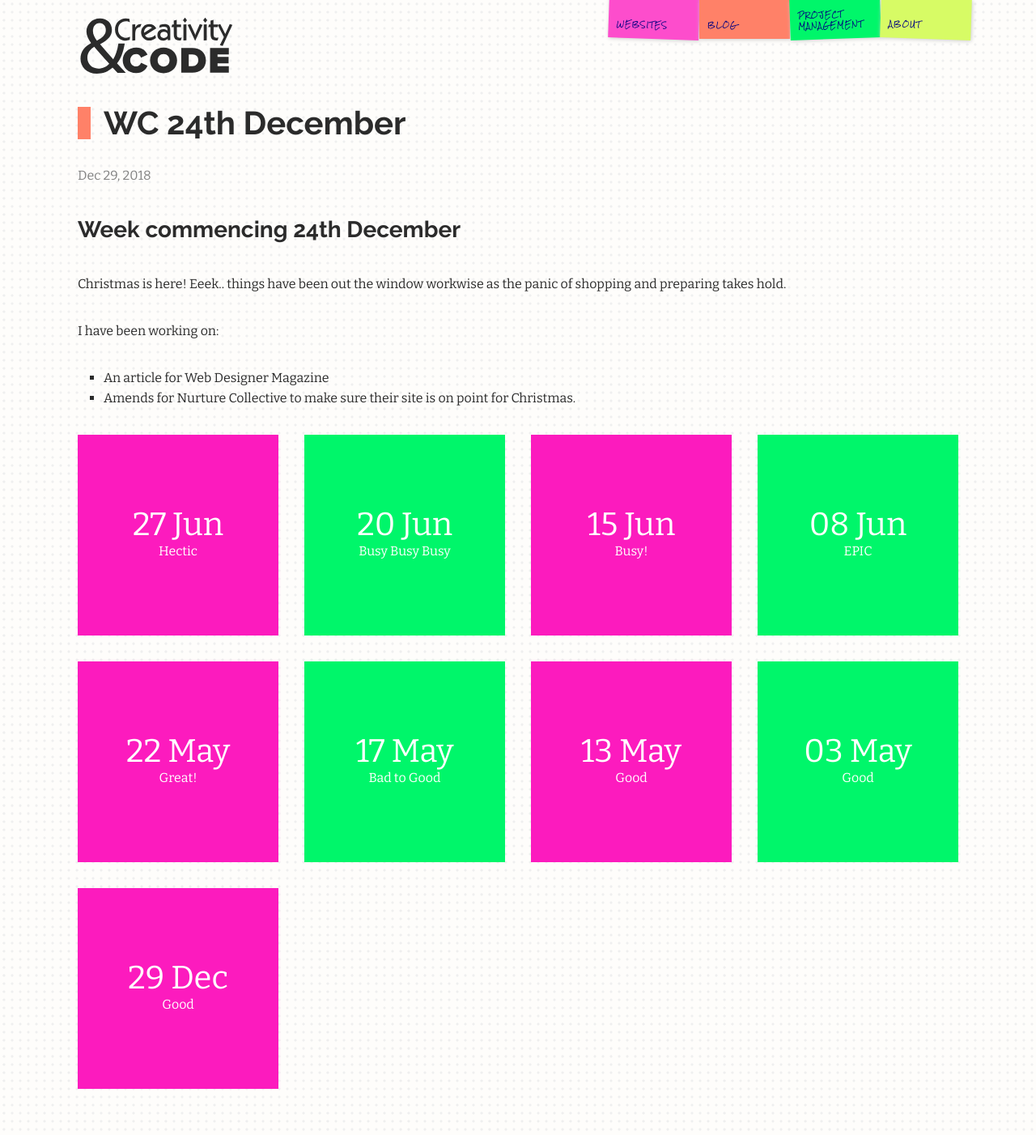
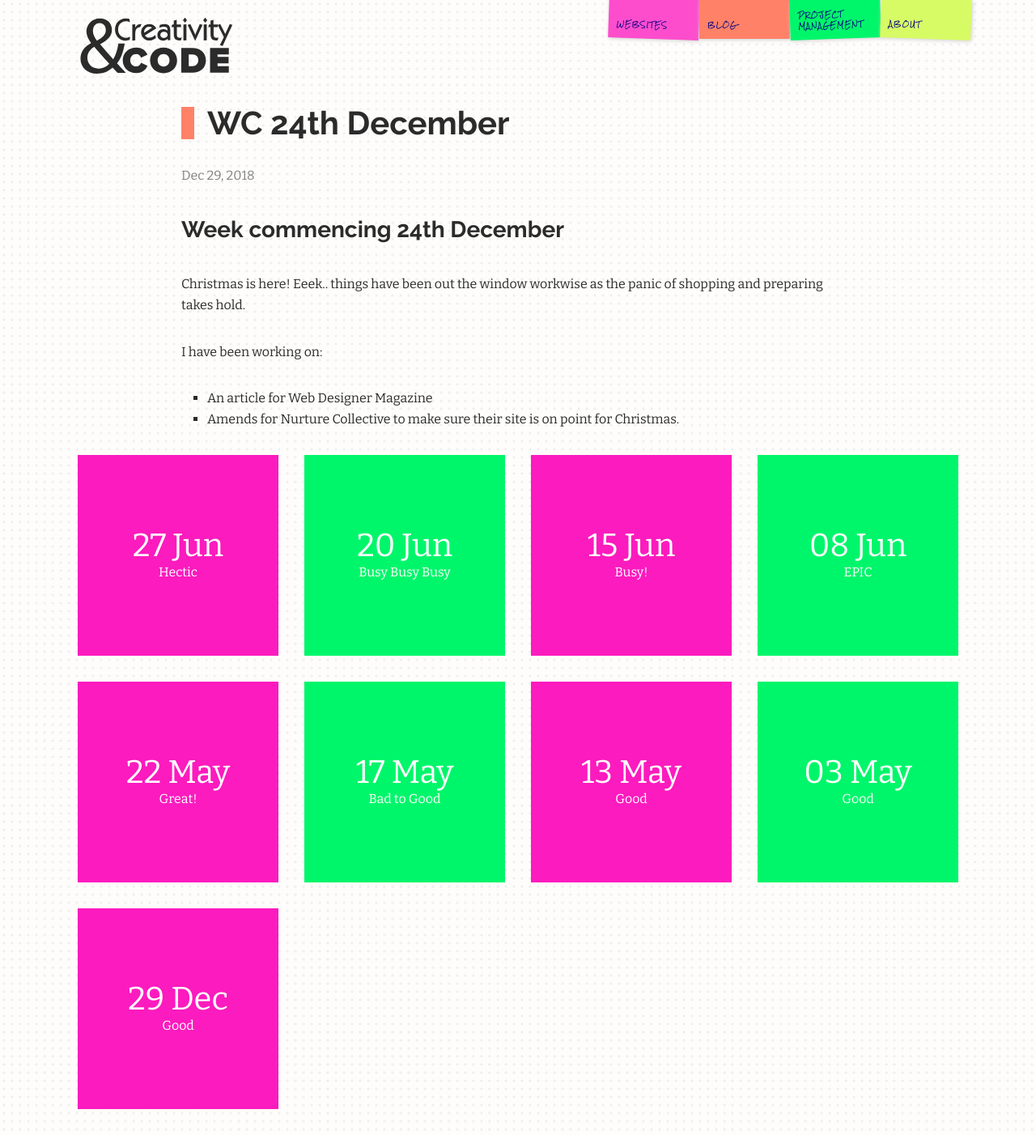
Before and after one commit to maxray/maxray.github.io, a Jekyll site: the page built from _weeknotes/2018-12-31-weeknotes.markdown, in a window 1280 px wide. Shown: the whole page at 81% size. Built offline with Jekyll 4.4.1, drawn with Linux system fonts in a browser that asks for light colours.

Commit message:
weeknote

```diff
--- a/_layouts/weeknote.html
+++ b/_layouts/weeknote.html
@@ -16,6 +16,8 @@ layout: default
                         {{ content }}
 
                        </ul>
+
+                   </article>
                    <ul class="weeknotes">
                     {% assign mid = site.weeknotes | sort: 'date' %}
                     {% assign sorted = mid | reverse %}
@@ -28,7 +30,6 @@ layout: default
                    </li>
                    {% endfor %}
                </ul>
-                   </article>
                </section>
                <!-- <section id="pagination">
                    <article>
--- a/_sass/_layout.scss
+++ b/_sass/_layout.scss
@@ -908,6 +908,11 @@ header nav ul li:nth-child(4):hover {
     grid-row: 2 / -1;
     padding:2rem;
 
+    article {
+        max-width: 65vw;
+        margin: auto;
+    }
+
 
     .weeknotes  {
         margin:0;
--- a/css/main.css
+++ b/css/main.css
@@ -986,6 +986,9 @@ header nav ul li:nth-child(4):hover {
   grid-column: 1 / -1;
   grid-row: 2 / -1;
   padding: 2rem; }
+  #weeknotes article {
+    max-width: 65vw;
+    margin: auto; }
   #weeknotes .weeknotes {
     margin: 0;
     padding: 0;
```
Lines whose indentation alone changed are shown as unchanged.
